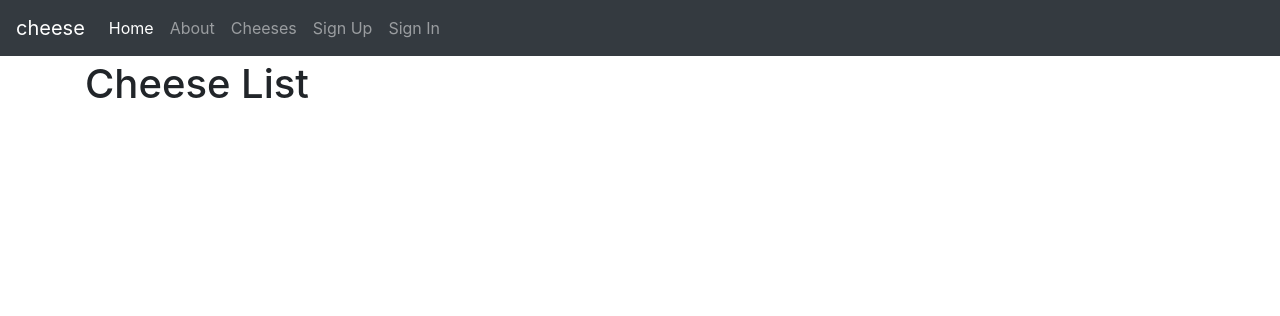
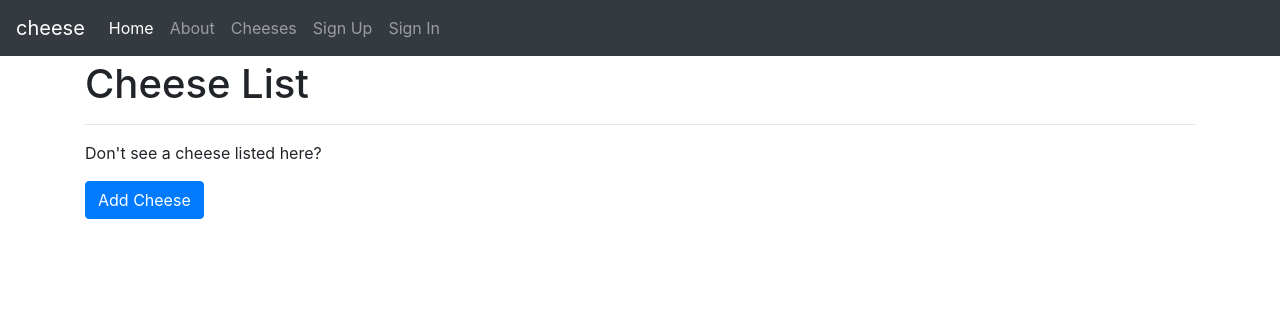
Before and after one commit to happysonkar/cheese, a Django app: page /cheeses/ in a window 1280 px wide. Shown: the top 316 px of the page. Run offline with Django 3.2, Linux system fonts and the light colour scheme; data that the repository does not hold is empty; some libraries are stand-ins or nearby versions.

Commit message:
First Pass at working Add cheese form

```diff
--- a/cheese/cheeses/models.py
+++ b/cheese/cheeses/models.py
@@ -2,6 +2,7 @@ from django.db import models
 from model_utils.models import TimeStampedModel
 from autoslug import AutoSlugField
 from django_countries.fields import CountryField
+from django.urls import reverse
 
 
 class Cheese(TimeStampedModel):
@@ -20,3 +21,7 @@ class Cheese(TimeStampedModel):
     country_of_origin=CountryField("Country of Origin",blank=True)
     def __str__(self):
         return self.name
+
+    def get_absolute_url(self):
+        """Return absolute URL to the Cheese Detail page."""
+        return reverse('cheeses:detail',kwargs={"slug": self.slug})
--- a/cheese/cheeses/urls.py
+++ b/cheese/cheeses/urls.py
@@ -9,8 +9,14 @@ urlpatterns = [
         name="list"
     ),
     path(
+        route='add/',
+        view=views.CheeseCreateView.as_view(),
+        name='add'
+    ),
+    path(
         route="<slug:slug>/",
         view=views.CheeseDetailView.as_view(),
         name="detail"
     ),
+
 ]
--- a/cheese/cheeses/views.py
+++ b/cheese/cheeses/views.py
@@ -1,5 +1,5 @@
 from django.shortcuts import render
-from django.views.generic import ListView,DetailView
+from django.views.generic import ListView,DetailView,CreateView
 from .models import Cheese
 
 class CheeseListView(ListView):
@@ -7,3 +7,7 @@ class CheeseListView(ListView):
 
 class CheeseDetailView(DetailView):
     model=Cheese
+
+class CheeseCreateView(CreateView):
+    fields=['name','description','firmness','country_of_origin']
+    model=Cheese
--- a/cheese/templates/cheeses/cheese_list.html
+++ b/cheese/templates/cheeses/cheese_list.html
@@ -7,4 +7,12 @@
                 <li><a href="#TODO">{{cheese.name}}</a></li>
             {% endfor %}
         </ul>
+        <hr/>
+        <p>Don't see a cheese listed here?</p>
+        <p>
+            <a class="btn btn-primary"
+                    href="{%  url 'cheeses:add' %}" role="button">
+                Add Cheese
+            </a>
+        </p>
     {% endblock content %}
```
Also changed, not shown: cheese/templates/cheeses/cheese_form.html (added, +12 -0 lines).
